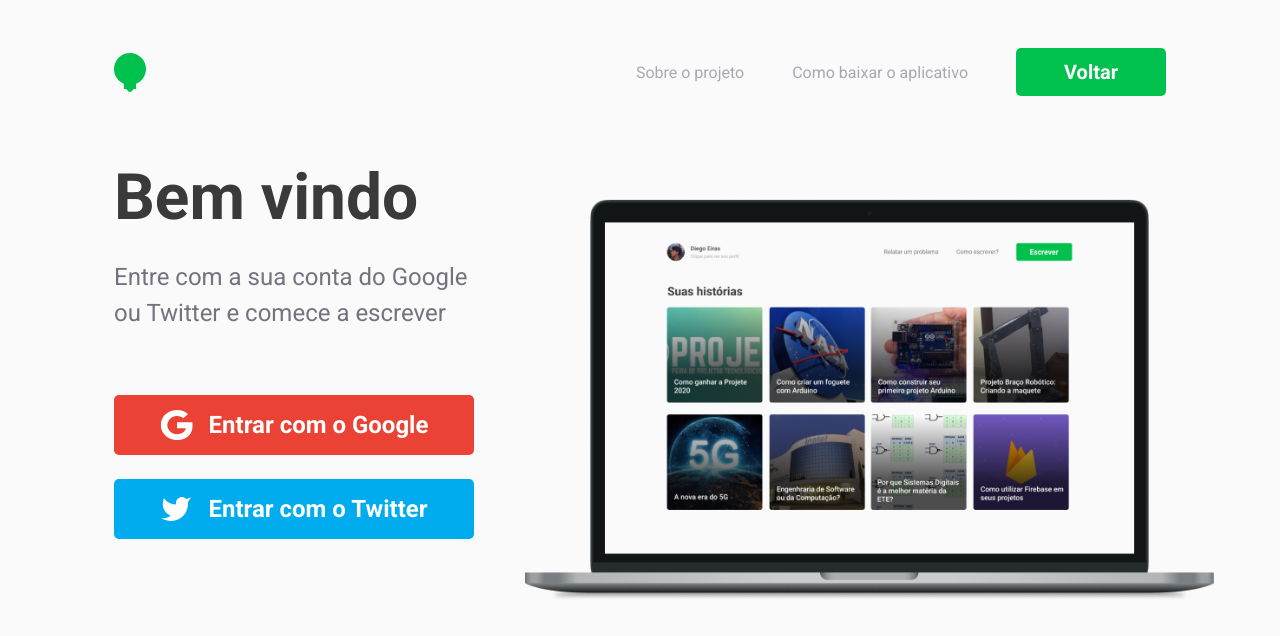
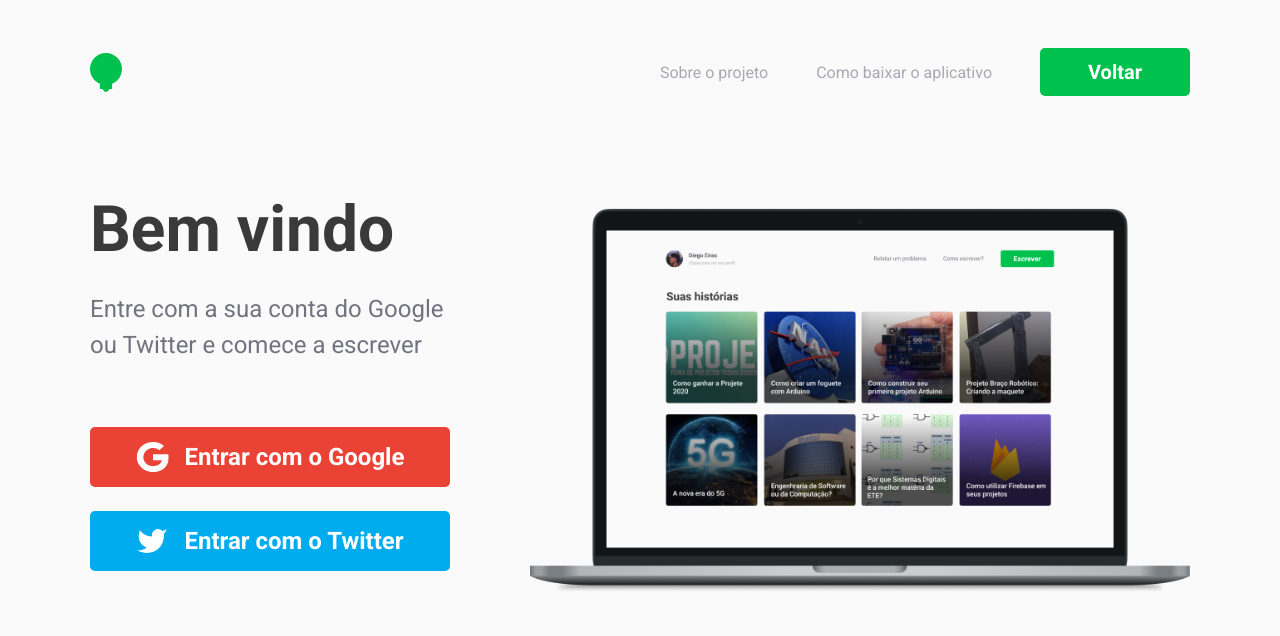
Before and after one commit to lucioeiras/ecommunity-web, a React (Create React App) app: page /login in a window 1280 px wide. Shown: the top 636 px of the page. Built offline with nearby package versions, Linux system fonts and the light colour scheme; no server answers; the HTML template or start-up script is replaced by a standard one.

Commit message:
✒️  EDIT: Style issues

```diff
--- a/src/pages/Dashboard/styles.js
+++ b/src/pages/Dashboard/styles.js
@@ -4,9 +4,9 @@
 // Container por volta da página
 export const Container = styled.div`
   width: 100%;
-  max-width: 1148px;
+  max-width: 1100px;
 
-  padding: 48px;
+  padding: 48px 0;
 `
 
 // Container por volta do conteúdo da página
@@ -30,8 +30,8 @@
 
 // Lista de posts do usuário
 export const PostList = styled.div`
-  display: flex;
-  flex-wrap: wrap;
+  display: grid;
+  grid-template-columns: repeat(4, 1fr);
 
   margin-top: 24px;
 `
@@ -58,7 +58,6 @@
   text-decoration: none;
 
   padding: 16px;
-  margin: 0 16px 16px 0;
 
   transition: 0.3s;
 
--- a/src/pages/Landing/styles.js
+++ b/src/pages/Landing/styles.js
@@ -6,14 +6,14 @@
 // Container por volta da página
 export const Container = styled.div`
   width: 100%;
-  max-width: 1148px;
+  max-width: 1100px;
 
   height: 100vh;
 
   background: url(${phoneImg}) no-repeat right 175px;
   background-size: 34%;
 
-  padding: 48px;
+  padding: 48px 0;
 `
 
 // Cabeçalho com CTA e Tabs
--- a/src/pages/Login/styles.js
+++ b/src/pages/Login/styles.js
@@ -5,14 +5,14 @@
 // Container por volta da página
 export const Container = styled.div`
   width: 100%;
-  max-width: 1148px;
+  max-width: 1100px;
 
   height: 100vh;
 
   background: url(${notebookImg}) no-repeat right 50%;
   background-size: 60%;
 
-  padding: 48px;
+  padding: 48px 0;
 `
 
 // Container por volta do conteúdo da página
@@ -20,7 +20,7 @@
   display: flex;
   justify-content: space-between;
 
-  margin-top: 64px;
+  margin-top: 96px;
 `
 
 // Textos de bem-vindo
--- a/src/pages/Write/styles.js
+++ b/src/pages/Write/styles.js
@@ -3,9 +3,9 @@
 // Container por volta da página
 export const Container = styled.div`
   width: 100%;
-  max-width: 1148px;
+  max-width: 1100px;
 
-  padding: 48px;
+  padding: 48px 0;
 
   > h1 {
     display: flex;
```
